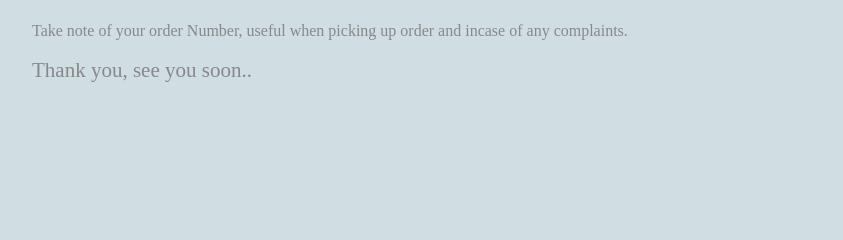
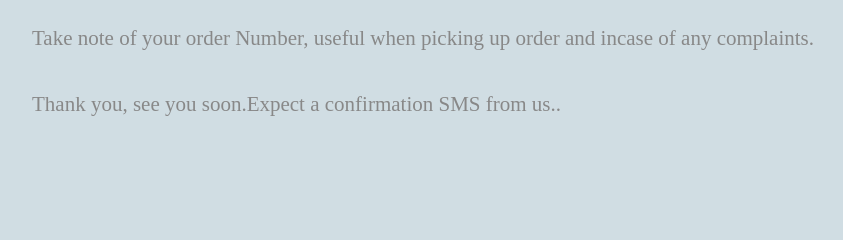
Before and after one commit to kLabRW/foodcourt, a Django app: template templates/checkout/reciept.html in a window 1280 px wide. Shown: the part 201-441 px from the top of the page, without its empty margins (138-981 px from the left). Run offline with Django 3.2, Linux system fonts and the light colour scheme; the template is opened without the code that fills it, so the values that code supplies are empty; parts of the project's set-up code (start-up, migrations or seed data) failed here and were passed over; some libraries are stand-ins or nearby versions.

Commit message:
providing more content

```diff
--- a/templates/checkout/reciept.html
+++ b/templates/checkout/reciept.html
@@ -3,9 +3,9 @@
  <p style="padding-top: 50px;" class="wording lead">Your F4L order has been placed..hooray!!<br /><br />
   Your Order Number is: {{ order.id }}
  </p>
- <p class="wording">Take note of your order Number, useful when picking up order and incase of any complaints.</p>
+ <p class="wording lead">Take note of your order Number, useful when picking up order and incase of any complaints.</p>
  <br />
 
- <p class=" text-center wording lead">Thank you, see you soon..</p>
+ <p class=" text-center wording lead">Thank you, see you soon.Expect a confirmation SMS from us..</p>
 
 {% endblock %}
```
